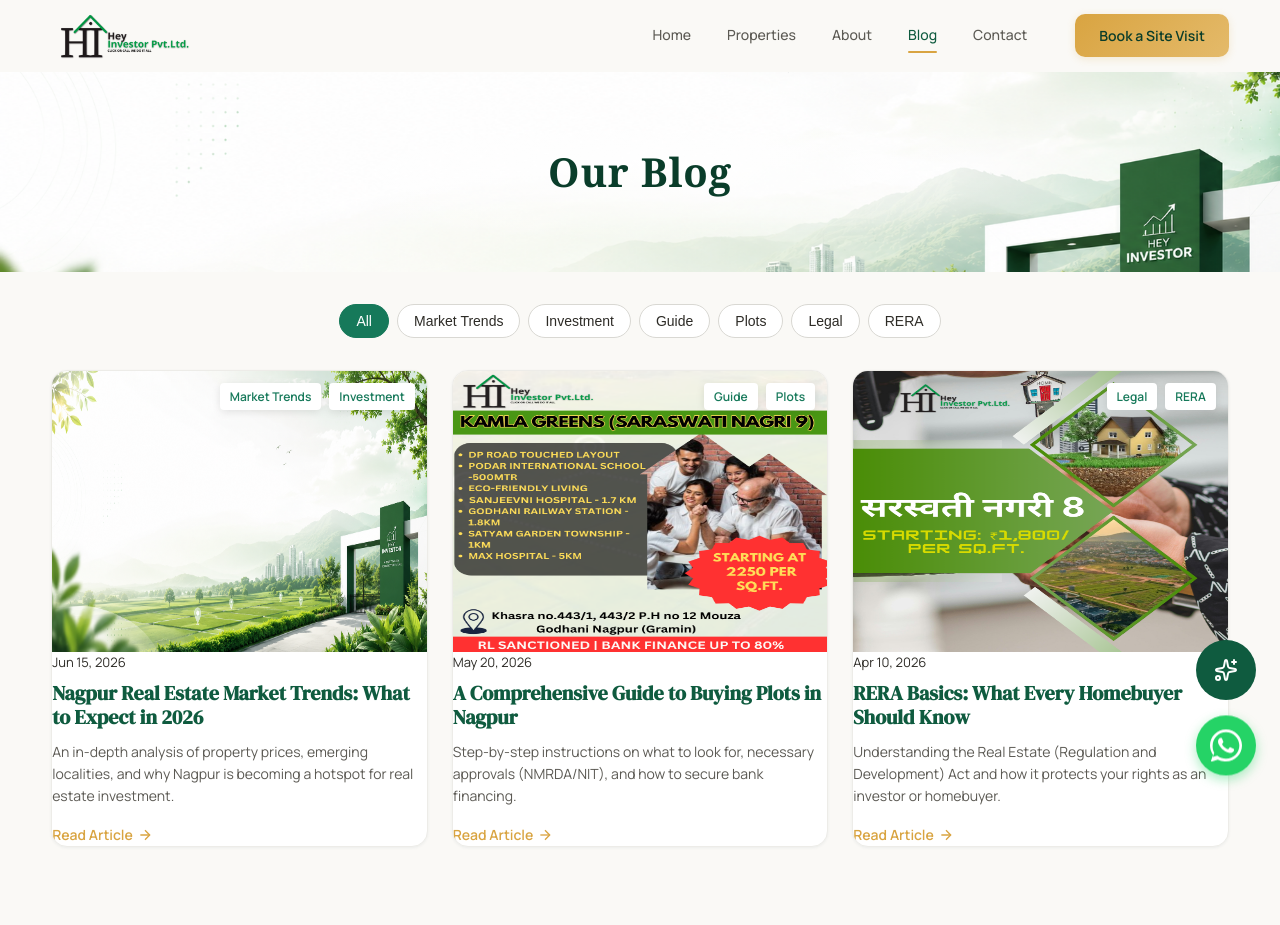
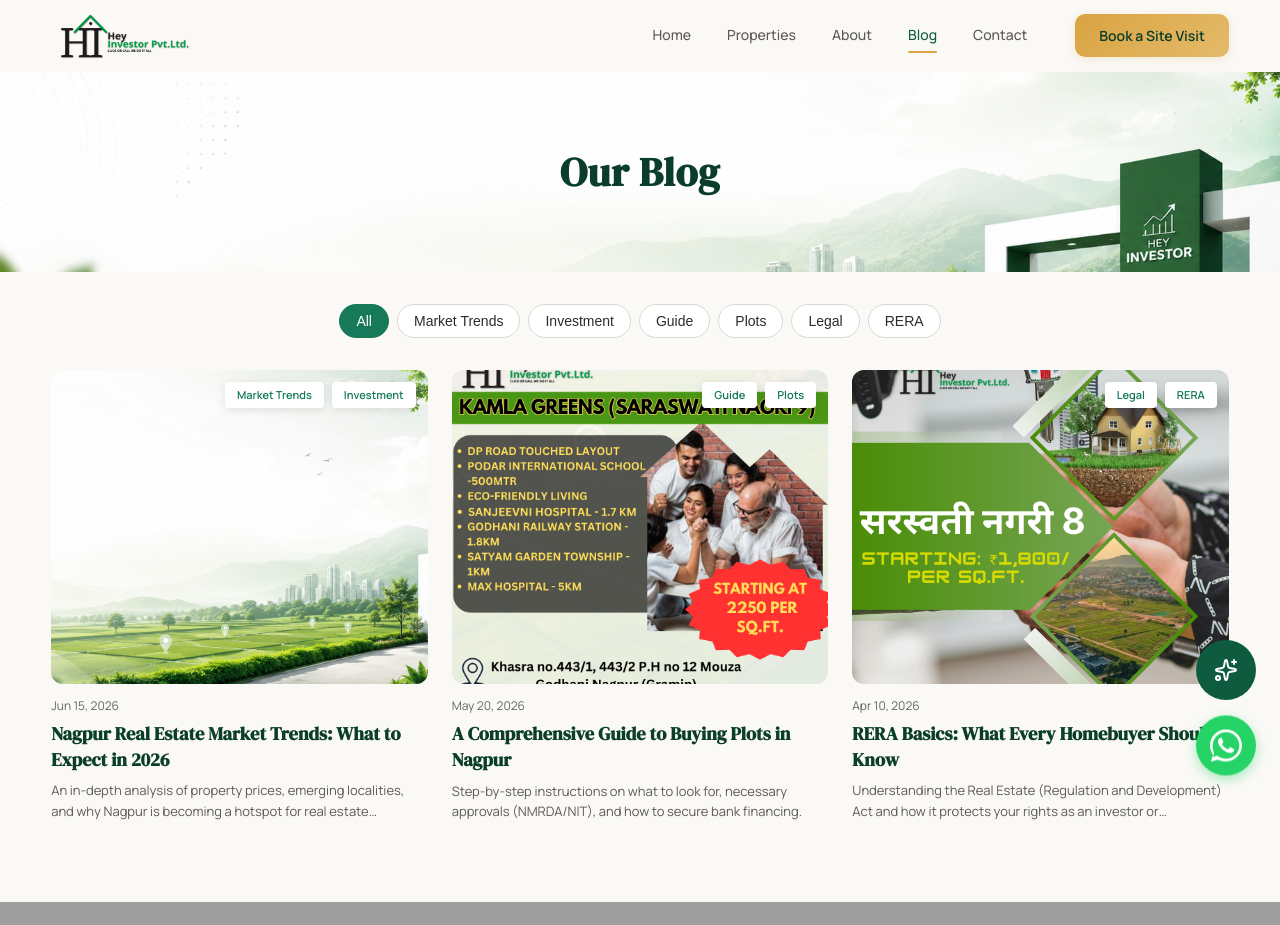
Before and after one commit to paradkar267/heyinvester, a React (Vite) app: page /blog in a window 1280 px wide. Shown: the top 925 px of the page. Built offline with nearby package versions, Linux system fonts and the light colour scheme; grey boxes are pictures that could not be loaded.

Commit message:
UI: Update BlogCard to match exact design in screenshot (naked card style)

```diff
--- a/src/components/BlogCard.jsx
+++ b/src/components/BlogCard.jsx
@@ -12,40 +12,38 @@ export default function BlogCard({ post }) {
   });
 
   return (
-    <Link to={`/blog/${slug}`} className="property-card" style={{ textDecoration: 'none', color: 'inherit', display: 'flex', flexDirection: 'column' }}>
-      <div className="property-card__image-wrapper">
-        <img
-          src={coverImage}
-          alt={title}
-          className="property-card__image"
-          loading="lazy"
-        />
+    <Link to={`/blog/${slug}`} style={{ textDecoration: 'none', color: 'inherit', display: 'flex', flexDirection: 'column' }}>
+      <div style={{ position: 'relative', marginBottom: 'var(--space-3)' }}>
+        <div style={{ aspectRatio: '1.2/1', overflow: 'hidden', borderRadius: '12px' }}>
+          <img
+            src={coverImage}
+            alt={title}
+            style={{ width: '100%', height: '100%', objectFit: 'cover', transition: 'transform 0.4s ease' }}
+            loading="lazy"
+            onMouseOver={e => e.currentTarget.style.transform = 'scale(1.05)'}
+            onMouseOut={e => e.currentTarget.style.transform = 'scale(1)'}
+          />
+        </div>
         <div style={{ position: 'absolute', top: 'var(--space-3)', right: 'var(--space-3)', display: 'flex', gap: '8px', flexWrap: 'wrap', justifyContent: 'flex-end' }}>
           {tags.slice(0, 2).map(tag => (
-            <span key={tag} style={{ background: 'var(--white)', color: 'var(--green-800)', padding: '4px 10px', borderRadius: '4px', fontSize: '12px', fontWeight: 600, boxShadow: '0 2px 8px rgba(0,0,0,0.1)' }}>
+            <span key={tag} style={{ background: 'var(--white)', color: 'var(--green-800)', padding: '4px 12px', borderRadius: '4px', fontSize: '11px', fontWeight: 600, boxShadow: '0 2px 8px rgba(0,0,0,0.1)' }}>
               {tag}
             </span>
           ))}
         </div>
       </div>
 
-      <div className="property-card__content" style={{ flexGrow: 1, display: 'flex', flexDirection: 'column' }}>
-        <div style={{ fontSize: '13px', color: 'var(--gray-500)', marginBottom: 'var(--space-2)' }}>
+      <div style={{ display: 'flex', flexDirection: 'column' }}>
+        <div style={{ fontSize: '12px', color: '#666', marginBottom: '6px' }}>
           {formattedDate}
         </div>
-        <h3 className="property-card__title" style={{ marginBottom: 'var(--space-3)', fontSize: '1.25rem' }}>{title}</h3>
+        <h3 style={{ fontFamily: 'var(--font-heading)', color: 'var(--green-950)', fontSize: '1.15rem', fontWeight: 700, lineHeight: 1.4, marginBottom: '8px' }}>
+          {title}
+        </h3>
 
-        <p style={{ color: 'var(--gray-600)', fontSize: '14px', lineHeight: 1.6, marginBottom: 'var(--space-4)', flexGrow: 1 }}>
+        <p style={{ color: 'var(--gray-600)', fontSize: '13px', lineHeight: 1.6, margin: 0, display: '-webkit-box', WebkitLineClamp: 2, WebkitBoxOrient: 'vertical', overflow: 'hidden' }}>
           {excerpt}
         </p>
-
-        <div style={{ display: 'flex', alignItems: 'center', color: 'var(--gold-500)', fontWeight: 600, fontSize: '14px', marginTop: 'auto' }}>
-          Read Article
-          <svg width="16" height="16" viewBox="0 0 24 24" fill="none" stroke="currentColor" strokeWidth="2" style={{ marginLeft: '4px' }}>
-            <line x1="5" y1="12" x2="19" y2="12"></line>
-            <polyline points="12 5 19 12 12 19"></polyline>
-          </svg>
-        </div>
       </div>
     </Link>
   );
--- a/src/pages/Blog.jsx
+++ b/src/pages/Blog.jsx
@@ -65,7 +65,7 @@ export default function Blog() {
         {/* Centered Text */}
         <div style={{ position: 'relative', zIndex: 3, textAlign: 'center', padding: '0 var(--space-4)' }}>
           <h1 style={{
-            fontFamily: 'Georgia, "Times New Roman", serif',
+            fontFamily: 'var(--font-heading)',
             fontSize: 'var(--text-4xl)',
             color: 'var(--green-950)',
             margin: 0,
```
